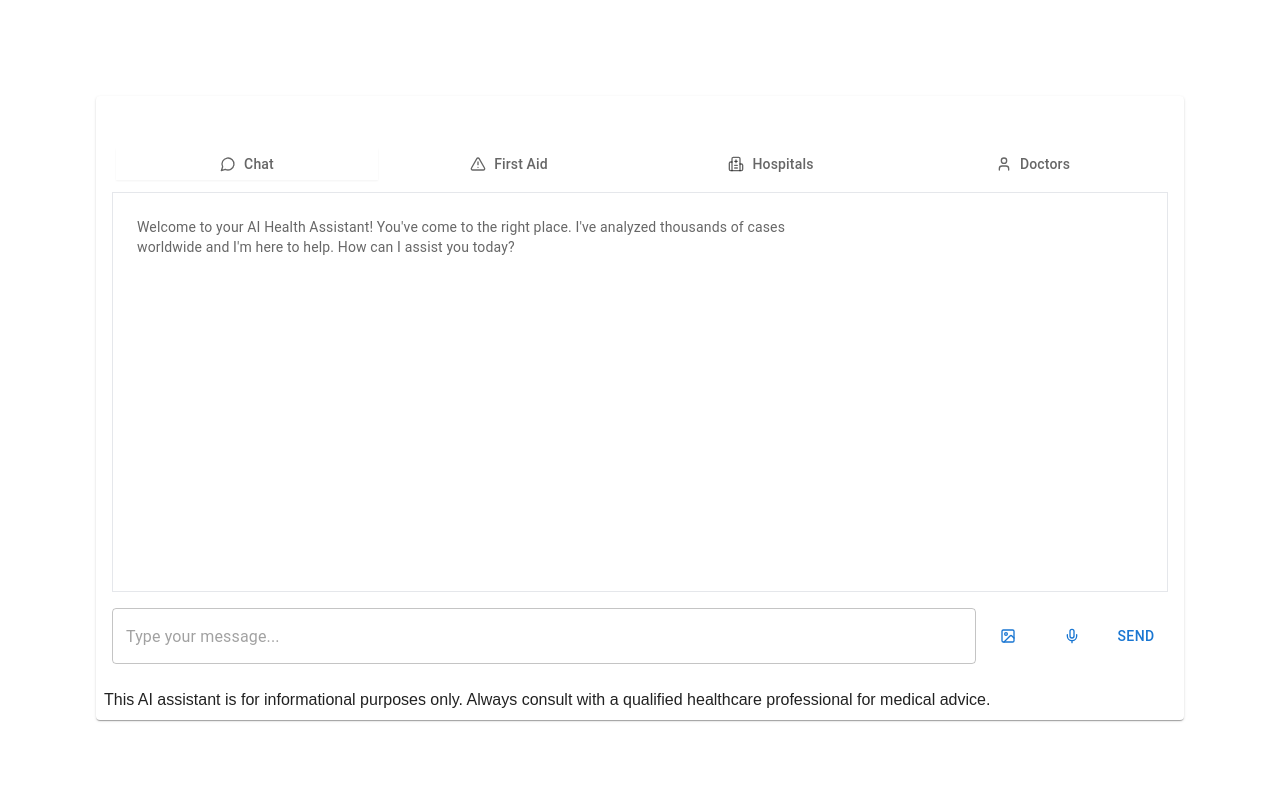
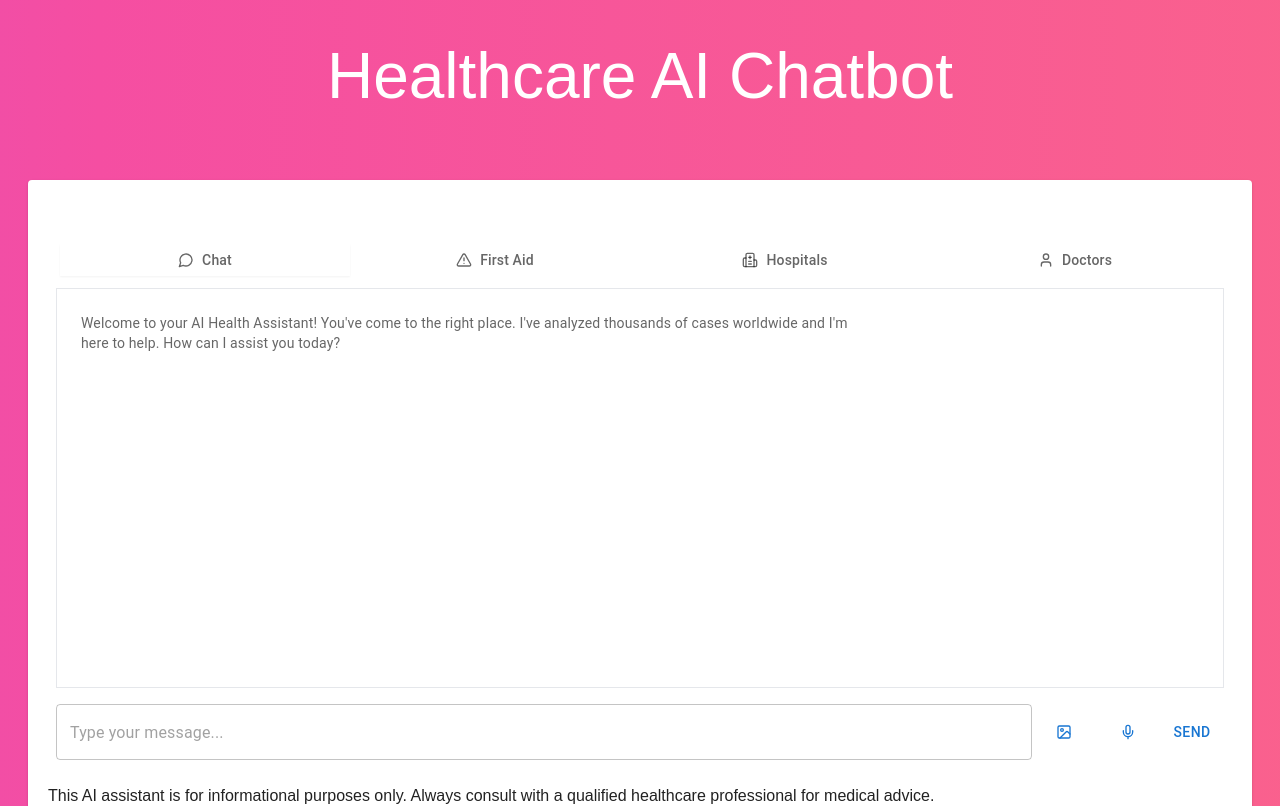
Before and after one commit to parthlathiya2697/Healthcare-AI-Chatbot, a Next.js app: page / in a window 1280 px wide. Shown: the top 806 px of the page. Built offline with nearby package versions, Linux system fonts and the light colour scheme.

Commit message:
add title and background

```diff
--- a/src/app/globals.css
+++ b/src/app/globals.css
@@ -7,17 +7,31 @@
   --foreground: #171717;
 }
 
-@media (prefers-color-scheme: dark) {
-  :root {
-    --background: #0a0a0a;
-    --foreground: #ededed;
+
+/* Add more styles as needed */
+@keyframes gradientShift {
+  0% {
+    background-position: 0% 50%;
+  }
+  50% {
+    background-position: 100% 50%;
+  }
+  100% {
+    background-position: 0% 50%;
   }
 }
+
+
+
 
 body {
   color: var(--foreground);
   background: var(--background);
   font-family: Arial, Helvetica, sans-serif;
+  background: linear-gradient(270deg, #ff7676, #f54ea2, #a94cf2, #4a91ff, #3cf0e3);
+  animation: gradientShift 20s ease infinite;
+  background-size: 800% 800%;
+
 }
 
 @layer utilities {
@@ -25,3 +39,10 @@ body {
     text-wrap: balance;
   }
 }
+
+.mainC{
+  border-radius: 18px;
+  padding: 12px; /* Reduced padding */
+  box-shadow: 0 4px 8px rgba(0, 0, 0, 0.1);
+
+}
--- a/src/app/page.tsx
+++ b/src/app/page.tsx
@@ -1,9 +1,18 @@
-import HealthcareAIChatbot from '@/components/HealthcareAIChatbot'
+import Head from 'next/head';
+import HealthcareAIChatbot from '@/components/HealthcareAIChatbot';
 
 export default function Home() {
   return (
-    <main className="flex min-h-screen flex-col items-center justify-between p-24">
-      <HealthcareAIChatbot />
-    </main>
-  )
+    <>
+      <Head>
+        <title>Healthcare AI Chatbot</title>
+      </Head>
+      <h2 style={{ fontSize: '4rem', color: 'white', textAlign: 'center'}} className="p-7">
+        Healthcare AI Chatbot
+      </h2>
+      <main className="flex min-h-screen flex-col items-center justify-between p-7">
+        <HealthcareAIChatbot />
+      </main>
+    </>
+  );
 }
--- a/src/components/HealthcareAIChatbot.tsx
+++ b/src/components/HealthcareAIChatbot.tsx
@@ -130,7 +130,7 @@ export default function HealthcareAIChatbot() {
   }
 
   return (
-    <Card className="w-full">
+    <Card className="w-full mainC">
       <CardHeader>
         <CardTitle>AI Health Assistant</CardTitle>
         <CardDescription>Get first aid advice, find nearby hospitals, and connect with doctors</CardDescription>
```
